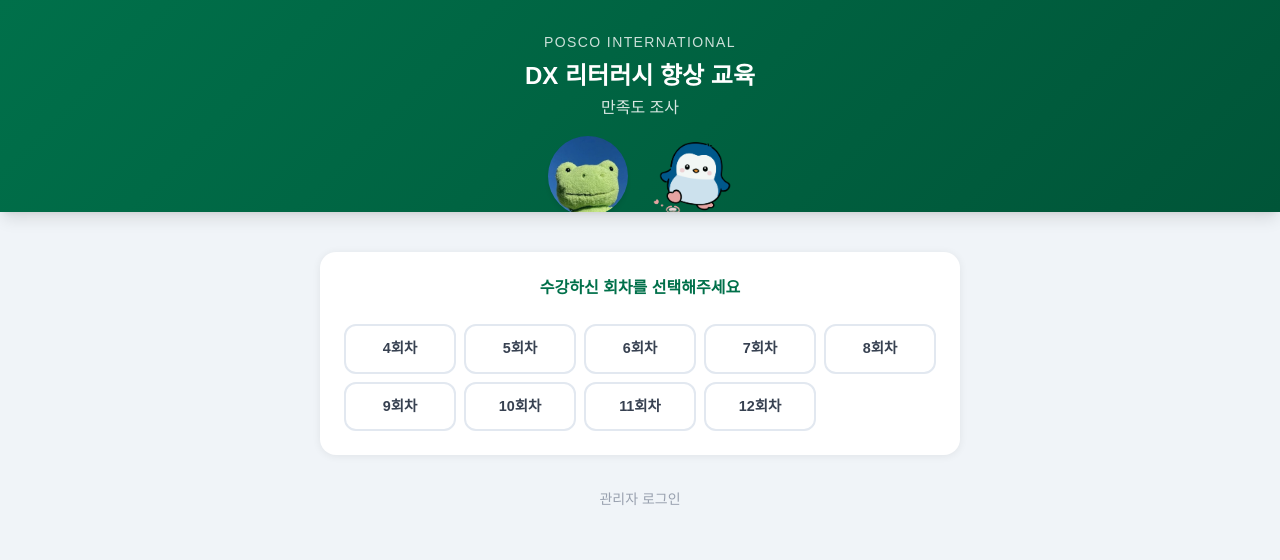
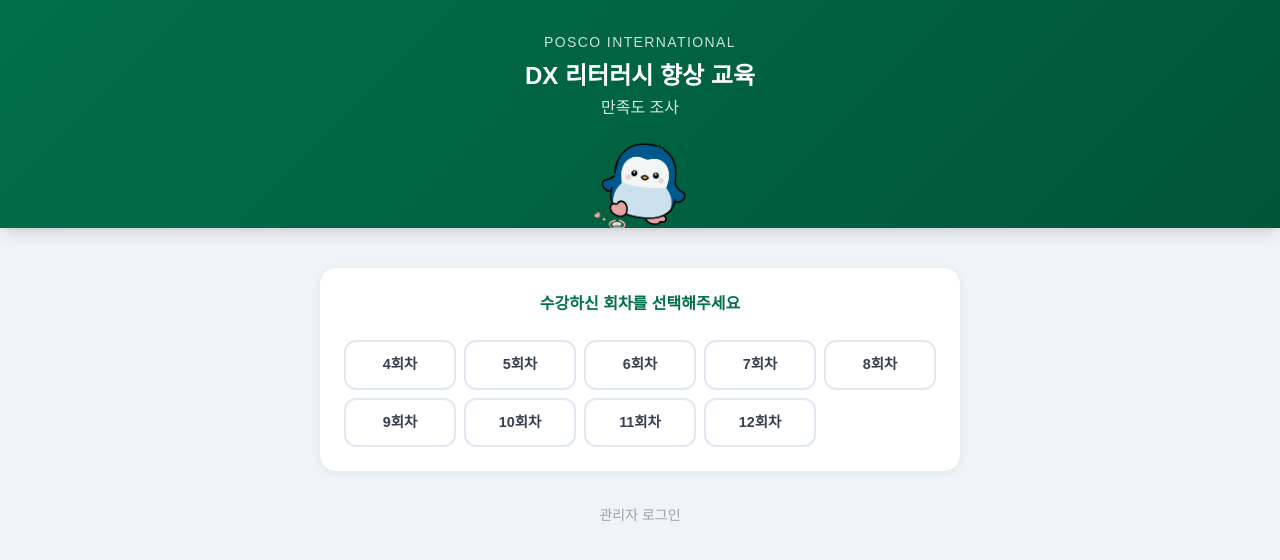
Before and after one commit to juicylucy98/DX-, a Next.js app: page / in a window 1280 px wide. Shown: the top 560 px of the page. Built offline with nearby package versions, Linux system fonts and the light colour scheme.

Commit message:
Remove frog, keep only penguin mascot on home page

```diff
--- a/src/app/page.tsx
+++ b/src/app/page.tsx
@@ -45,9 +45,8 @@
           <h1 className="text-2xl font-bold mb-1">DX 리터러시 향상 교육</h1>
           <p className="text-base opacity-85 mb-4">만족도 조사</p>
           {/* 캐릭터 */}
-          <div className="flex justify-center items-end gap-6 mt-2">
-            <img src="/KakaoTalk_20240828_151451024.jpg" alt="" className="w-20 h-20 rounded-full object-cover opacity-90 shadow-md" style={{ marginBottom: '-4px' }} />
-            <img src="/포잉.png" alt="" className="w-20 h-20 object-contain opacity-95" style={{ marginBottom: '-4px' }} />
+          <div className="flex justify-center items-end mt-2">
+            <img src="/포잉.png" alt="" className="w-24 h-24 object-contain opacity-95" style={{ marginBottom: '-4px' }} />
           </div>
         </div>
       </header>
```
